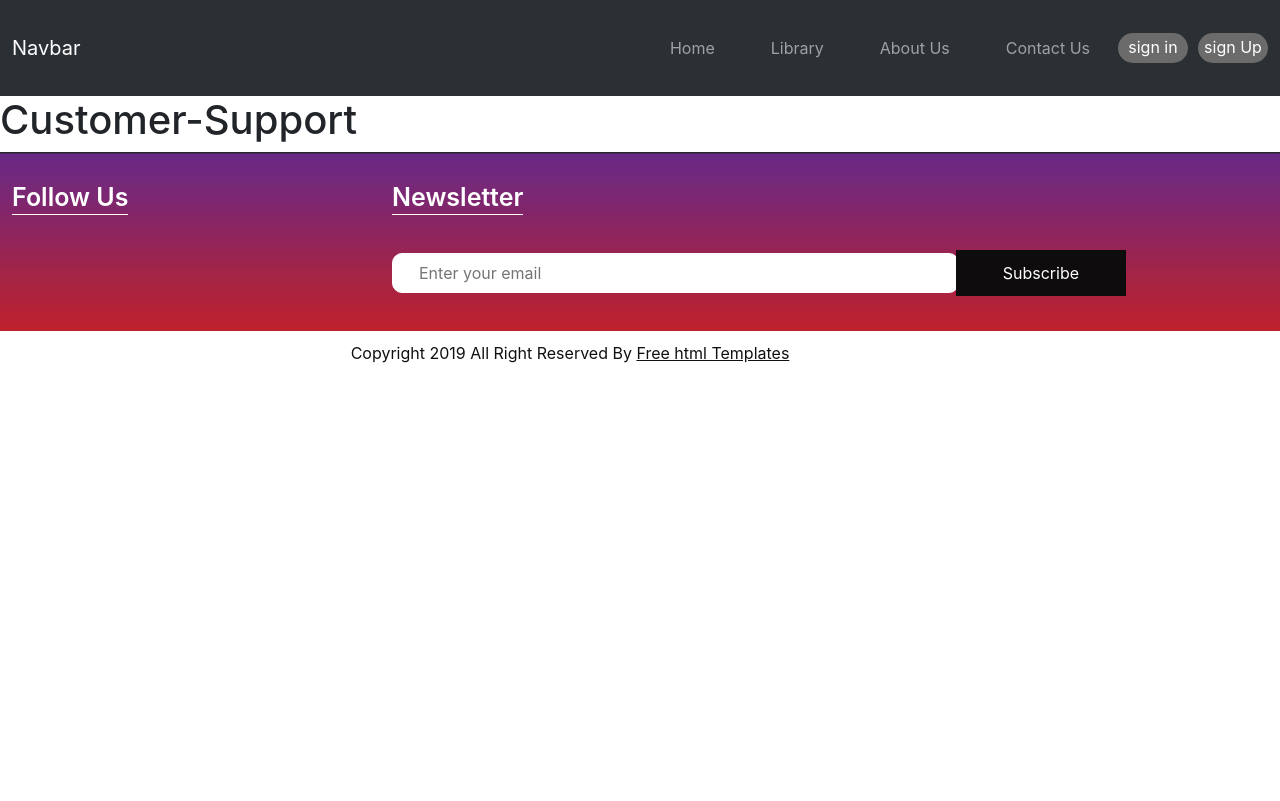
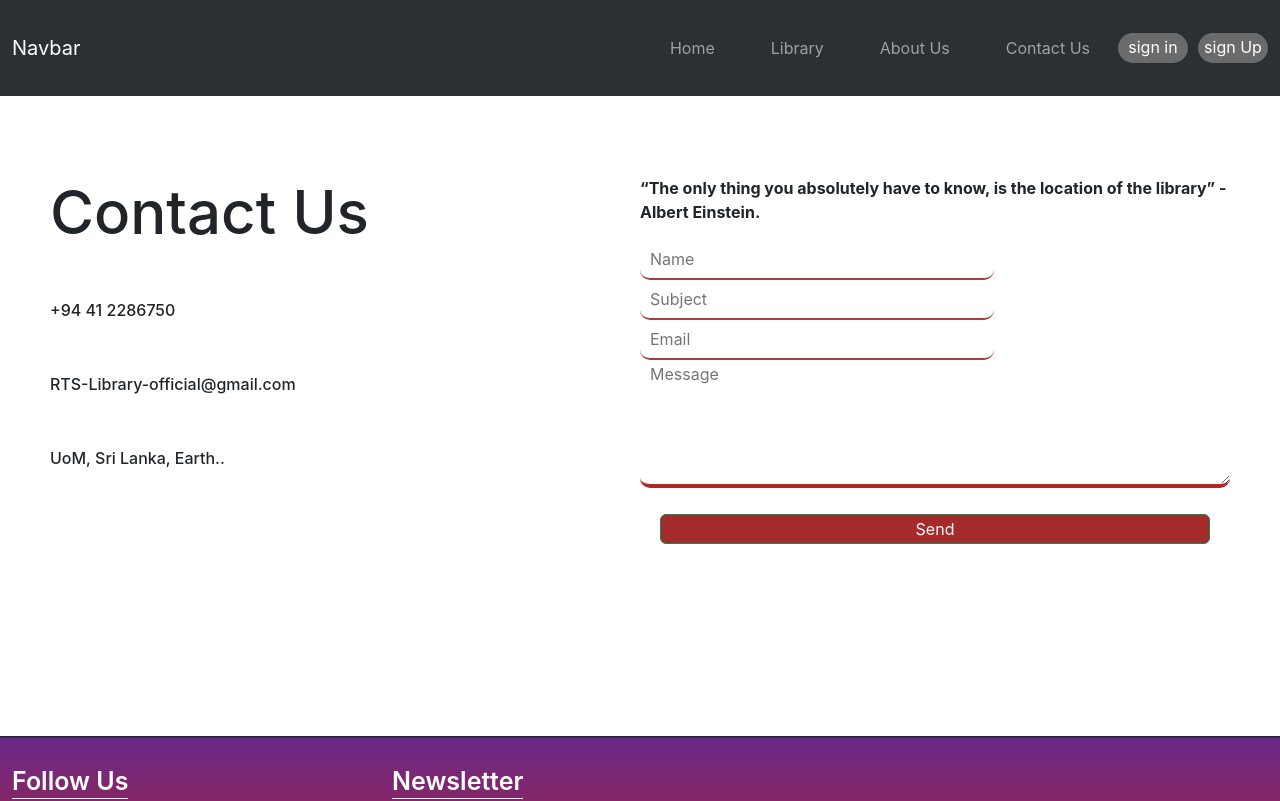
Before and after one commit to Thambara-20/Library-Management-System-Web, a React (Create React App) app in the folder front-end/: page /customer in a window 1280 px wide. Shown: the top 801 px of the page. Built offline with nearby package versions, Linux system fonts and the light colour scheme.

Commit message:
adjust front end
adjust

```diff
--- a/front-end/src/App.js
+++ b/front-end/src/App.js
@@ -7,6 +7,7 @@ import HomePage from './Containers/homePage';
 import CustomerSuppportPage from './Containers/customerSupportPage';
 import LibraryPage from './Containers/libraryPage';
 import NavbarComponent from './Components/navbarComponent';
+import CustomerSupport from './Containers/CustomerSupport'
 import { Component } from 'react';
 import { render } from 'react-dom';
 
@@ -18,7 +19,7 @@ class App extends Component{
       <div>
         <Routes>
           <Route path="/Library" exact element={<LibraryPage/>} />
-          <Route path="/customer" element={<CustomerSuppportPage/>}/>
+          <Route path="/customer" element={<CustomerSupport/>}/>
           <Route path="/"   element ={<HomePage/>} />
         </Routes>
       </div>
--- a/front-end/src/Containers/CustomerSupport/CustomerSupport.js
+++ b/front-end/src/Containers/CustomerSupport.js
@@ -1,5 +1,5 @@
 import React from 'react'
-import "../../Styles/CustomerSupport.css"
+import "../Styles/CustomerSupport.css"
 import { useRef, useState } from 'react'
 // import emailjs from '@emailjs/browser';
 
```
